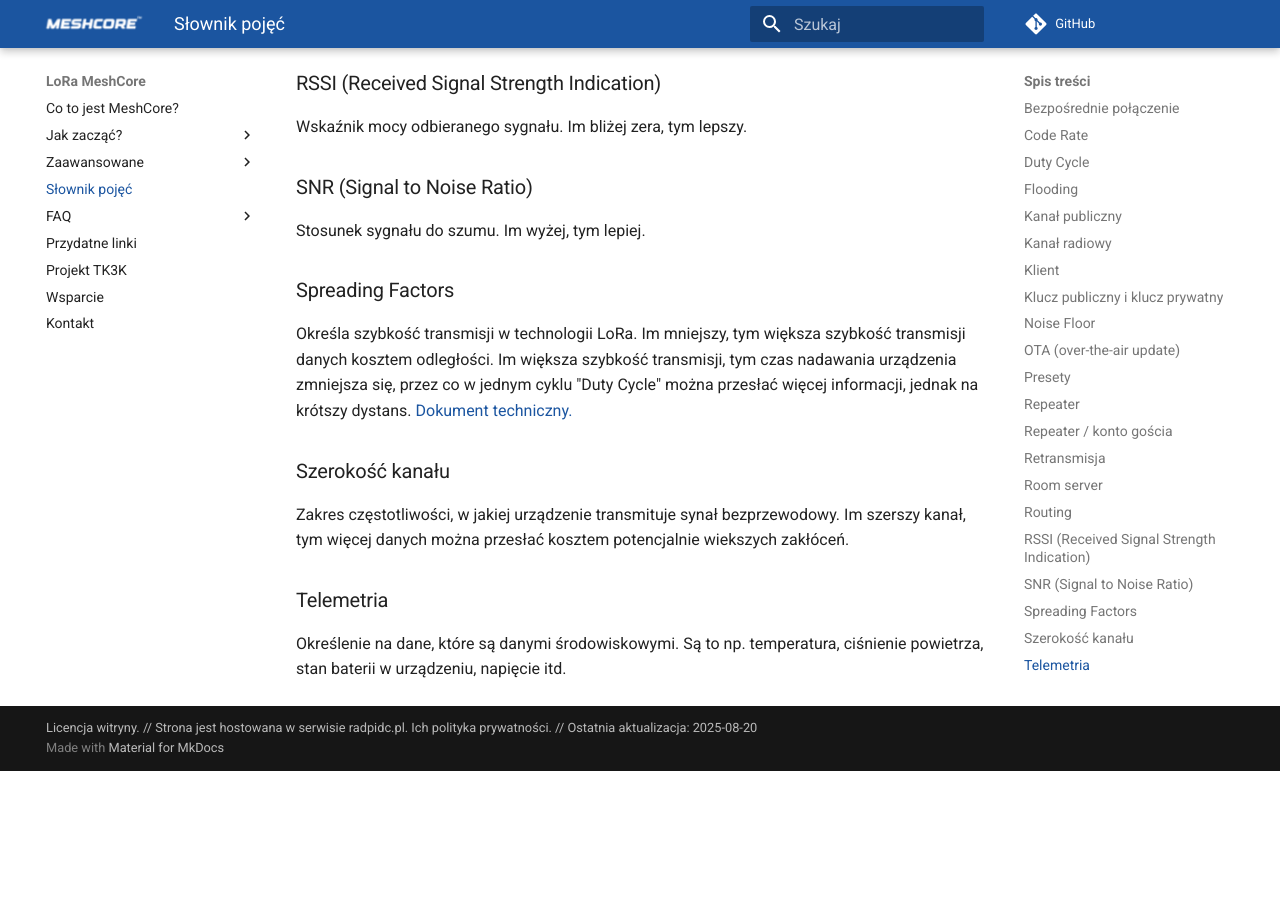
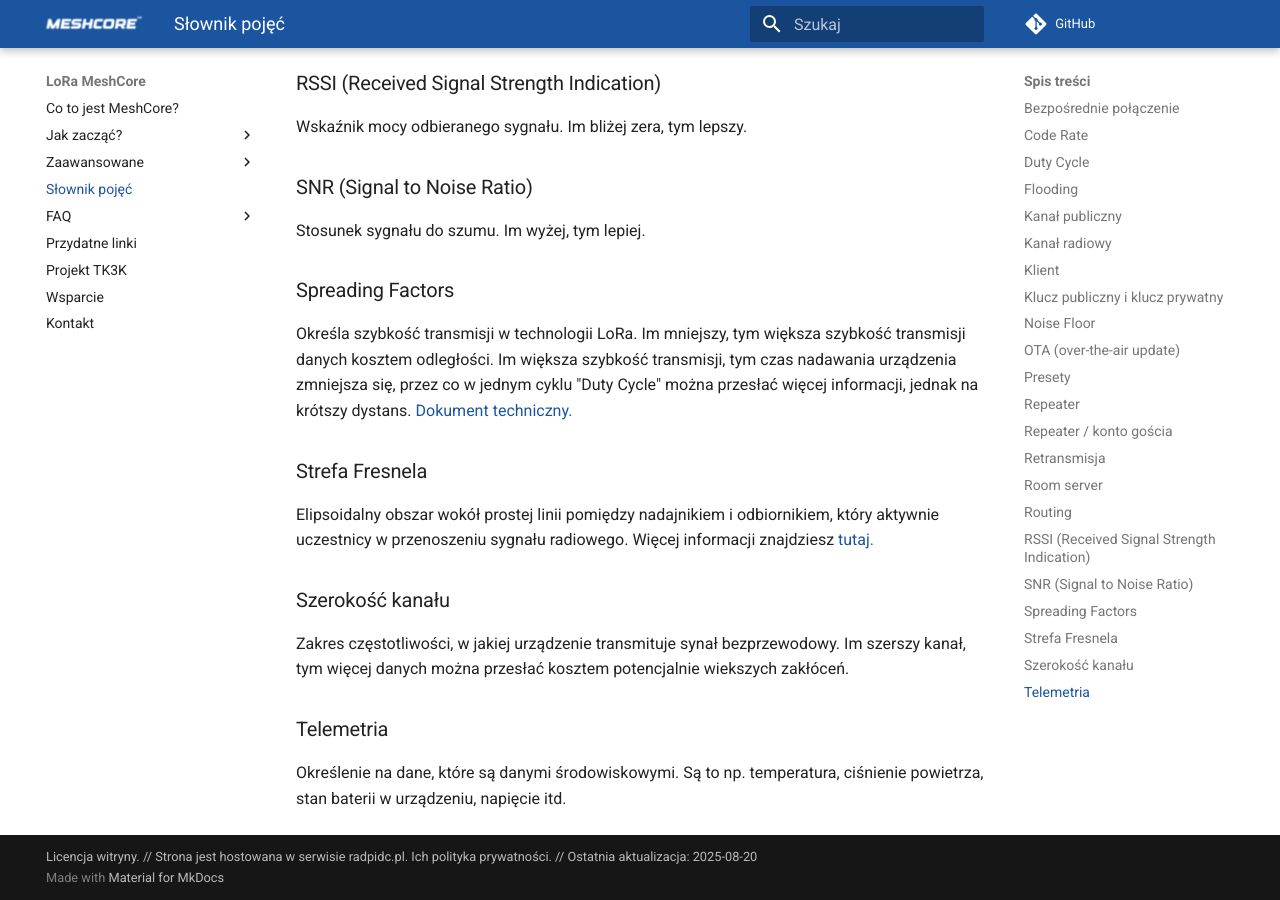
Before and after one commit to deFAT64/meshcore-manual-pl, an MkDocs documentation site: the page built from docs/slownikPojec.md, in a window 1280 px wide and 900 px high, scrolled down 2025 px. Built offline with MkDocs 1.6.1 and Material for MkDocs 9.7.7, drawn with Linux system fonts in a browser that asks for light colours; comment, search, counter and statistics services are not loaded; before the commit the page ends 2796 px from its top, so only the background shows below that.

Commit message:
Add strefa fresnela to slownikPojec.md

```diff
--- a/docs/slownikPojec.md
+++ b/docs/slownikPojec.md
@@ -57,6 +57,10 @@ Stosunek sygnału do szumu. Im wyżej, tym lepiej.
 ### Spreading Factors
 Określa szybkość transmisji w technologii LoRa. Im mniejszy, tym większa szybkość transmisji danych kosztem odległości. Im większa szybkość transmisji, tym czas nadawania urządzenia zmniejsza się, przez co w jednym cyklu "Duty Cycle" można przesłać więcej informacji, jednak na krótszy dystans. <a href="https://www.thethingsnetwork.org/docs/lorawan/spreading-factors/" target="_blank">Dokument techniczny.</a>
 
+### Strefa Fresnela
+
+Elipsoidalny obszar wokół prostej linii pomiędzy nadajnikiem i odbiornikiem, który aktywnie uczestnicy w przenoszeniu sygnału radiowego. Więcej informacji znajdziesz <a href="/zaawansowane/strefaFresnela" target=_blank>tutaj.</a>
+
 ### Szerokość kanału
 Zakres częstotliwości, w jakiej urządzenie transmituje synał bezprzewodowy. Im szerszy kanał, tym więcej danych można przesłać kosztem potencjalnie wiekszych zakłóceń.
 
```
